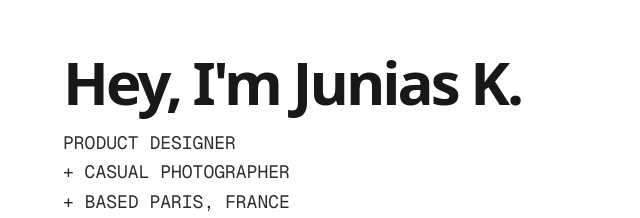
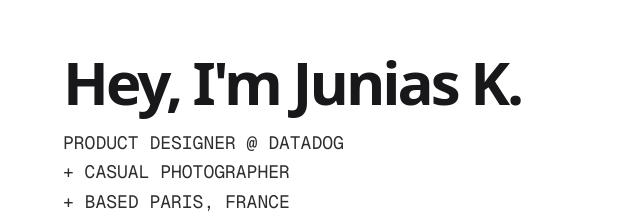
Before and after one commit to juniaskoudou/personal-site, a Next.js app: page / in a window 1280 px wide. Shown: the part 204-422 px from the top of the page, without its empty margins (317-957 px from the left). Built offline with nearby package versions, Linux system fonts and the light colour scheme.

Commit message:
new role

```diff
--- a/src/app/page.tsx
+++ b/src/app/page.tsx
@@ -114,7 +114,7 @@
                   Hey, I&apos;m Junias K.
                 </h1>
                 <div className="font-mono font-normal uppercase text-foreground/85 text-sm sm:text-lg leading-relaxed intro-text flex flex-col">
-                  <span>Product Designer</span>
+                  <span>Product Designer @ Datadog</span>
                   <span>+ Casual Photographer</span>
                   <span>+ Based Paris, France</span>
                 </div>
```
